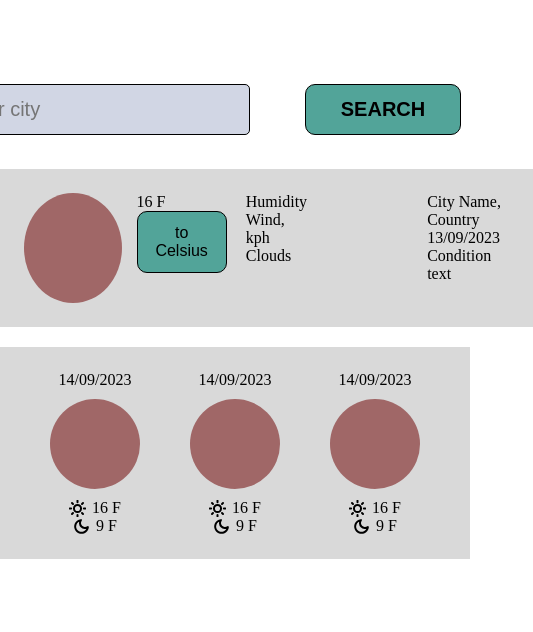
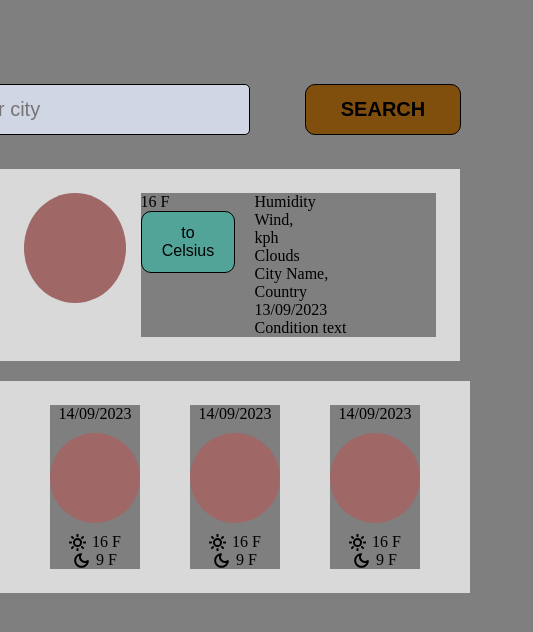
Before and after one commit to w1nterm00n/weather, a website built with webpack: page src/index.html in a window 390 px wide. Shown: the whole page, 533 px wide, since content can reach past the window. Built offline with nearby package versions, Linux system fonts and the light colour scheme.

Commit message:
adapted for mobiles

```diff
--- a/src/index.html
+++ b/src/index.html
@@ -23,6 +23,7 @@
             <p id="todaysTemperature">16 F</p>
             <button id="changeTempUnit">to Celsius</button>
         </div>
+        <div class="textData">
             <div class="weatherDetails">
                 <p id="humidity">Humidity</p>
                 <p id="windKPH">Wind, kph</p>
@@ -35,6 +36,7 @@
                 </div>
                 <p id="todaysDate">13/09/2023</p>
                 <p id="conditionText">Condition text</p>
+            </div>
         </div>
     </div>
 
--- a/src/style.scss
+++ b/src/style.scss
@@ -21,7 +21,7 @@
         #submitBtn{
             border-radius: 10px;
             border: 1px solid #000;
-            background: #52A499;
+            background: #814f0d;
             font-size: 20px;
             font-weight: 700;
             padding: 13px 35px;
@@ -106,3 +106,9 @@
         }
     }
 }
+
+@media (max-width: 500px) {
+    *{
+        background-color: #7F7F7F;
+    }
+}
```
Also changed, not shown: dist/index.html, dist/style.css, dist/style.scss, src/style.css, 2 other files. Lines whose indentation alone changed are shown as unchanged.
